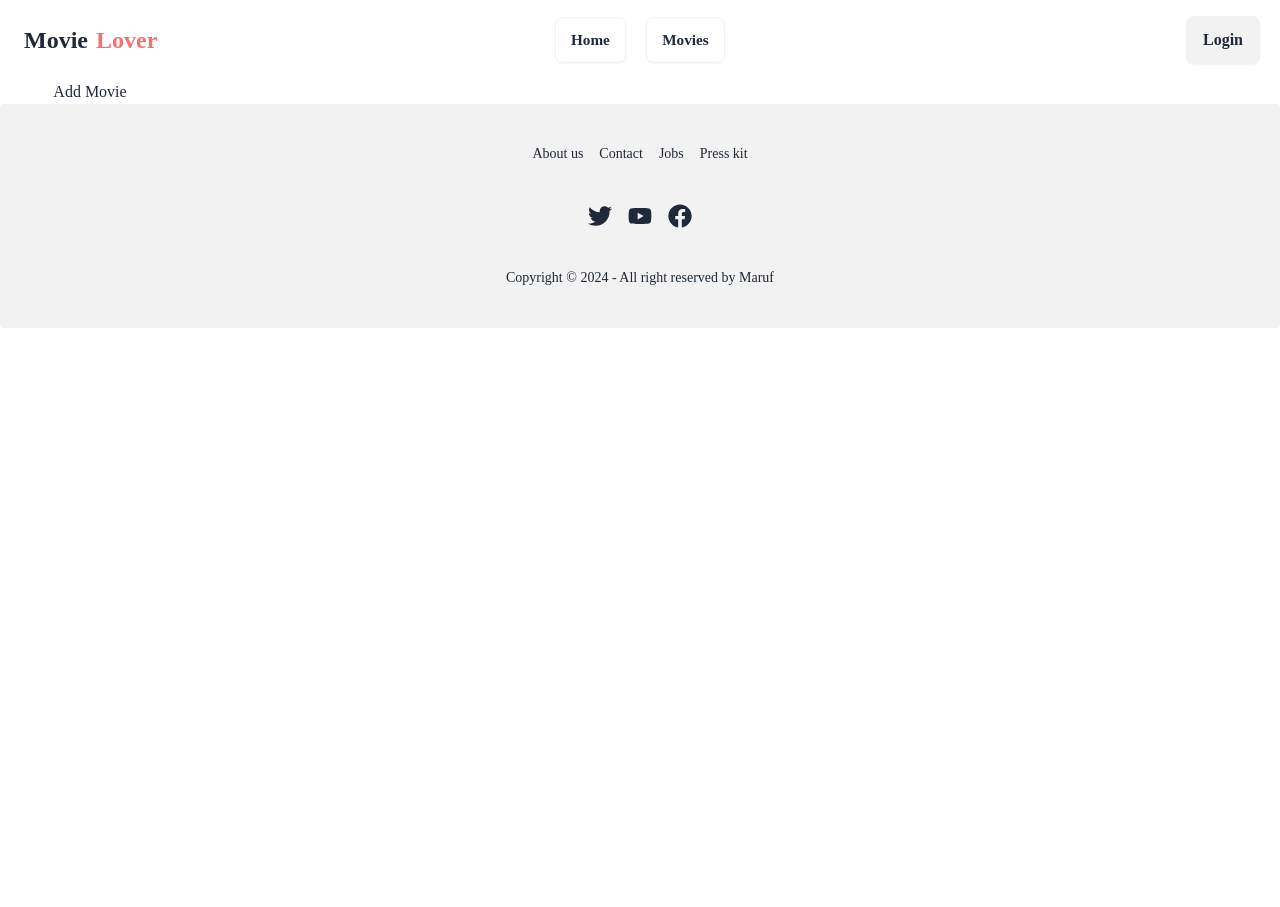
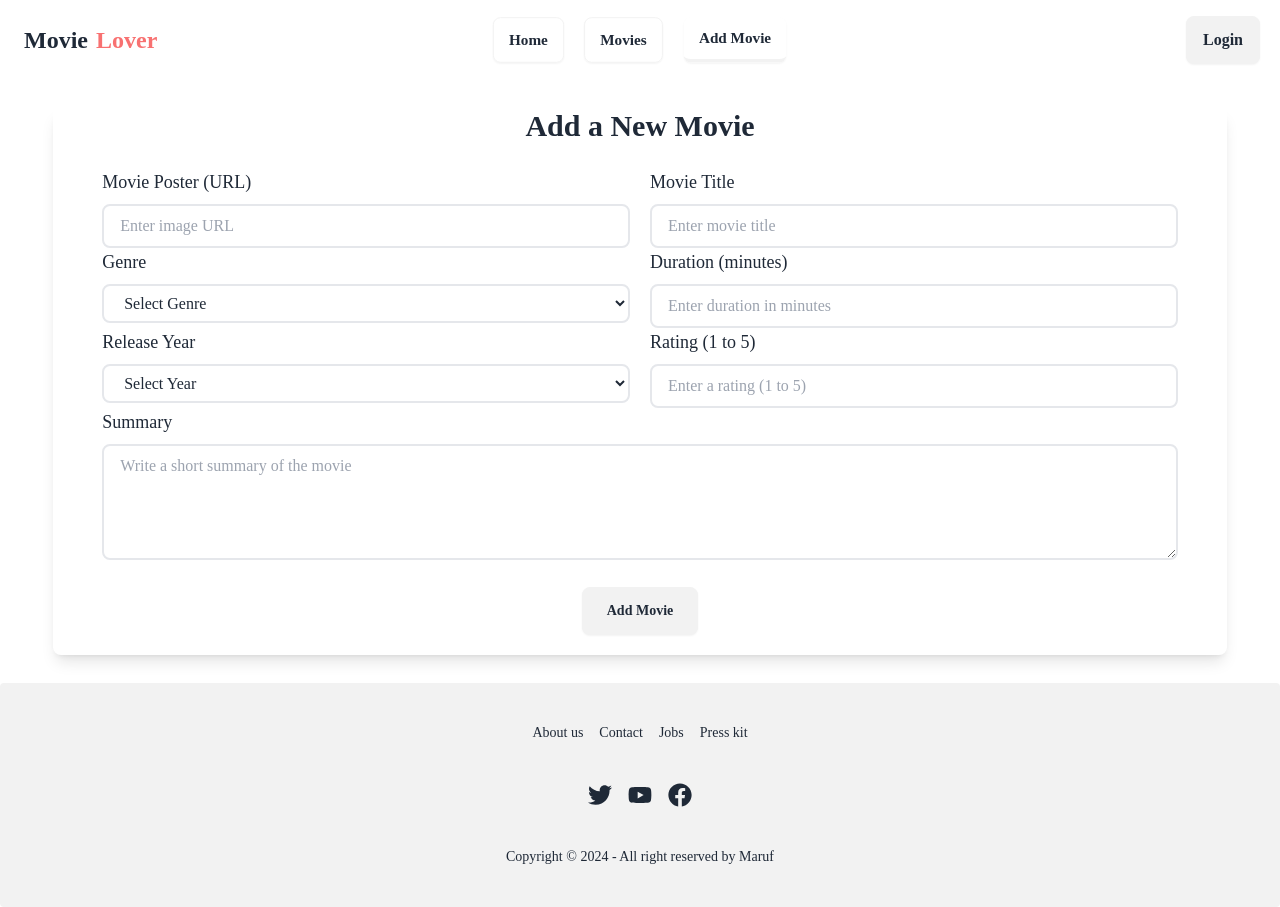
Before and after one commit to Shazzad501/movie-web-client, a React (Vite) app: page /add-movie in a window 1280 px wide. Before the commit the page ends 800 px from the top, so only its background shows below. Built offline with nearby package versions, Linux system fonts and the light colour scheme; no server answers; a web font is replaced by a local one.

Commit message:
Movie added page done

```diff
--- a/package.json
+++ b/package.json
@@ -19,6 +19,7 @@
     "react-hot-toast": "^2.4.1",
     "react-icons": "^5.4.0",
     "react-router-dom": "^7.0.2",
+    "react-simple-star-rating": "^5.1.7",
     "sort-by": "^1.2.0"
   },
   "devDependencies": {
--- a/src/components/Navbar.jsx
+++ b/src/components/Navbar.jsx
@@ -40,6 +40,15 @@ const Navbar = () => {
               }`
             }>
             Movies
+          </NavLink>
+          <NavLink
+            to="/add-movie"
+            className={({ isActive }) =>
+              `btn hover:border-l-0 hover:border-r-0 hover:border-t-0 hover:bg-transparent hover:border-b-2 bg-transparent font-bold text-base ${
+                isActive ? 'border-b-4 border-l-0 border-r-0 border-t-0' : ''
+              }`
+            }>
+            Add Movie
           </NavLink>
         </ul>
       </div>
--- a/src/pages/AddMovie.jsx
+++ b/src/pages/AddMovie.jsx
@@ -1,11 +1,223 @@
-import React from 'react';
+import { useContext, useState } from "react";
+import { AuthContext } from "../provider/AuthProvider";
+import toast from "react-hot-toast";
 
-const AddMovie = () => {
+const AddMovieForm = () => {
+  const { user } = useContext(AuthContext);
+  const [errors, setErrors] = useState({});
+
+  const handleAddMovie = (e) => {
+    e.preventDefault();
+    const form = e.target;
+
+    const poster = form.poster.value.trim();
+    const title = form.title.value.trim();
+    const genre = form.genre.value;
+    const duration = form.duration.value;
+    const releaseYear = form.releaseYear.value;
+    const rating = form.rating.value;
+    const summary = form.summary.value.trim();
+
+    // Validation
+    const newErrors = {};
+
+    // Validate Movie Poster (URL)
+    if (!/^https?:\/\/.+/.test(poster)) {
+      newErrors.poster = "Please provide a valid URL for the poster.";
+    }
+
+    // Validate Movie Title
+    if (title.length < 2) {
+      newErrors.title = "The movie title must be at least 2 characters long.";
+    }
+
+    // Validate Genre
+    if (!genre) {
+      newErrors.genre = "Please select a genre.";
+    }
+
+    // Validate Duration
+    if (!duration || duration <= 60) {
+      newErrors.duration = "Duration must be greater than 60 minutes.";
+    }
+
+    // Validate Release Year
+    if (!releaseYear) {
+      newErrors.releaseYear = "Please select a release year.";
+    }
+
+    // Validate Rating
+    if (!rating || rating < 1 || rating > 5) {
+      newErrors.rating = "Please provide a rating between 1 and 5.";
+    }
+
+    // Validate Summary
+    if (summary.length < 10) {
+      newErrors.summary = "The summary must be at least 10 characters long.";
+    }
+
+    // Update errors state
+    setErrors(newErrors);
+
+    // If no errors, submit the form
+    if (Object.keys(newErrors).length === 0) {
+      const movieData = {
+        poster,
+        title,
+        genre,
+        duration,
+        releaseYear,
+        rating,
+        summary,
+        userEmail: user?.email,
+      };
+      fetch('http://localhost:5000/movie',{
+        method: "POST",
+        headers: {
+          "content-type": "application/json",
+        },
+        body: JSON.stringify(movieData)
+      })
+      .then(res=>res.json())
+      .then(data=>{
+        if(data.insertedId){
+          toast.success("Movie added successfully!");
+          form.reset();
+        }
+      })
+    }
+  };
+
   return (
-    <div>
-      Add Movie
+    <div className="rounded-lg shadow-lg my-7">
+      <h2 className="text-3xl font-bold text-center mb-6">Add a New Movie</h2>
+      <form onSubmit={handleAddMovie} className="w-11/12 mx-auto">
+        {/* Movie Poster and title */}
+        <div className="w-full flex flex-col lg:flex-row gap-5">
+          <div className="lg:w-1/2">
+            <label className="block text-lg font-medium mb-2">
+              Movie Poster (URL)
+            </label>
+            <input
+              type="text"
+              name="poster"
+              className="w-full px-4 py-2 rounded-lg bg-white text-gray-800 border-2"
+              placeholder="Enter image URL"
+            />
+            {errors.poster && (
+              <p className="text-red-500 text-sm mt-1">{errors.poster}</p>
+            )}
+          </div>
+          <div className="lg:w-1/2">
+            <label className="block text-lg font-medium mb-2">Movie Title</label>
+            <input
+              type="text"
+              name="title"
+              className="w-full px-4 py-2 rounded-lg bg-white text-gray-800 border-2"
+              placeholder="Enter movie title"
+            />
+            {errors.title && (
+              <p className="text-red-500 text-sm mt-1">{errors.title}</p>
+            )}
+          </div>
+        </div>
+
+        {/* Genre and Duration */}
+        <div className="w-full flex flex-col lg:flex-row gap-5">
+          <div className="lg:w-1/2">
+            <label className="block text-lg font-medium mb-2">Genre</label>
+            <select
+              name="genre"
+              className="w-full px-4 py-2 rounded-lg bg-white text-gray-800 border-2"
+            >
+              <option value="">Select Genre</option>
+              <option value="comedy">Comedy</option>
+              <option value="drama">Drama</option>
+              <option value="horror">Horror</option>
+              <option value="action">Action</option>
+              <option value="thriller">Thriller</option>
+            </select>
+            {errors.genre && (
+              <p className="text-red-500 text-sm mt-1">{errors.genre}</p>
+            )}
+          </div>
+          <div className="lg:w-1/2">
+            <label className="block text-lg font-medium mb-2">
+              Duration (minutes)
+            </label>
+            <input
+              type="number"
+              name="duration"
+              className="w-full px-4 py-2 rounded-lg bg-white text-gray-800 border-2"
+              placeholder="Enter duration in minutes"
+            />
+            {errors.duration && (
+              <p className="text-red-500 text-sm mt-1">{errors.duration}</p>
+            )}
+          </div>
+        </div>
+
+        {/* Release Year and Rating */}
+        <div className="w-full flex flex-col lg:flex-row gap-5">
+          <div className="lg:w-1/2">
+            <label className="block text-lg font-medium mb-2">Release Year</label>
+            <select
+              name="releaseYear"
+              className="w-full px-4 py-2 rounded-lg bg-white text-gray-800 border-2"
+            >
+              <option value="">Select Year</option>
+              <option value="2024">2024</option>
+              <option value="2023">2023</option>
+              <option value="2022">2022</option>
+              <option value="2021">2021</option>
+            </select>
+            {errors.releaseYear && (
+              <p className="text-red-500 text-sm mt-1">{errors.releaseYear}</p>
+            )}
+          </div>
+          <div className="lg:w-1/2">
+            <label className="block text-lg font-medium mb-2">
+              Rating (1 to 5)
+            </label>
+            <input
+              type="number"
+              name="rating"
+              className="w-full px-4 py-2 rounded-lg bg-white text-gray-800 border-2"
+              placeholder="Enter a rating (1 to 5)"
+              min="1"
+              max="5"
+            />
+            {errors.rating && (
+              <p className="text-red-500 text-sm mt-1">{errors.rating}</p>
+            )}
+          </div>
+        </div>
+
+        {/* Summary */}
+        <div>
+          <label className="block text-lg font-medium mb-2">Summary</label>
+          <textarea
+            name="summary"
+            className="w-full px-4 py-2 rounded-lg bg-white text-gray-800 border-2"
+            rows="4"
+            placeholder="Write a short summary of the movie"
+          ></textarea>
+          {errors.summary && (
+            <p className="text-red-500 text-sm mt-1">{errors.summary}</p>
+          )}
+        </div>
+
+        {/* Submit Button */}
+        <div className="text-center">
+          <input
+            type="submit"
+            value="Add Movie"
+            className="px-6 py-3 btn font-bold rounded-lg my-5"
+          />
+        </div>
+      </form>
     </div>
   );
 };
 
-export default AddMovie;
+export default AddMovieForm;
```
Also changed, not shown: 1 other file (tests, documents, lock files or other folders).
